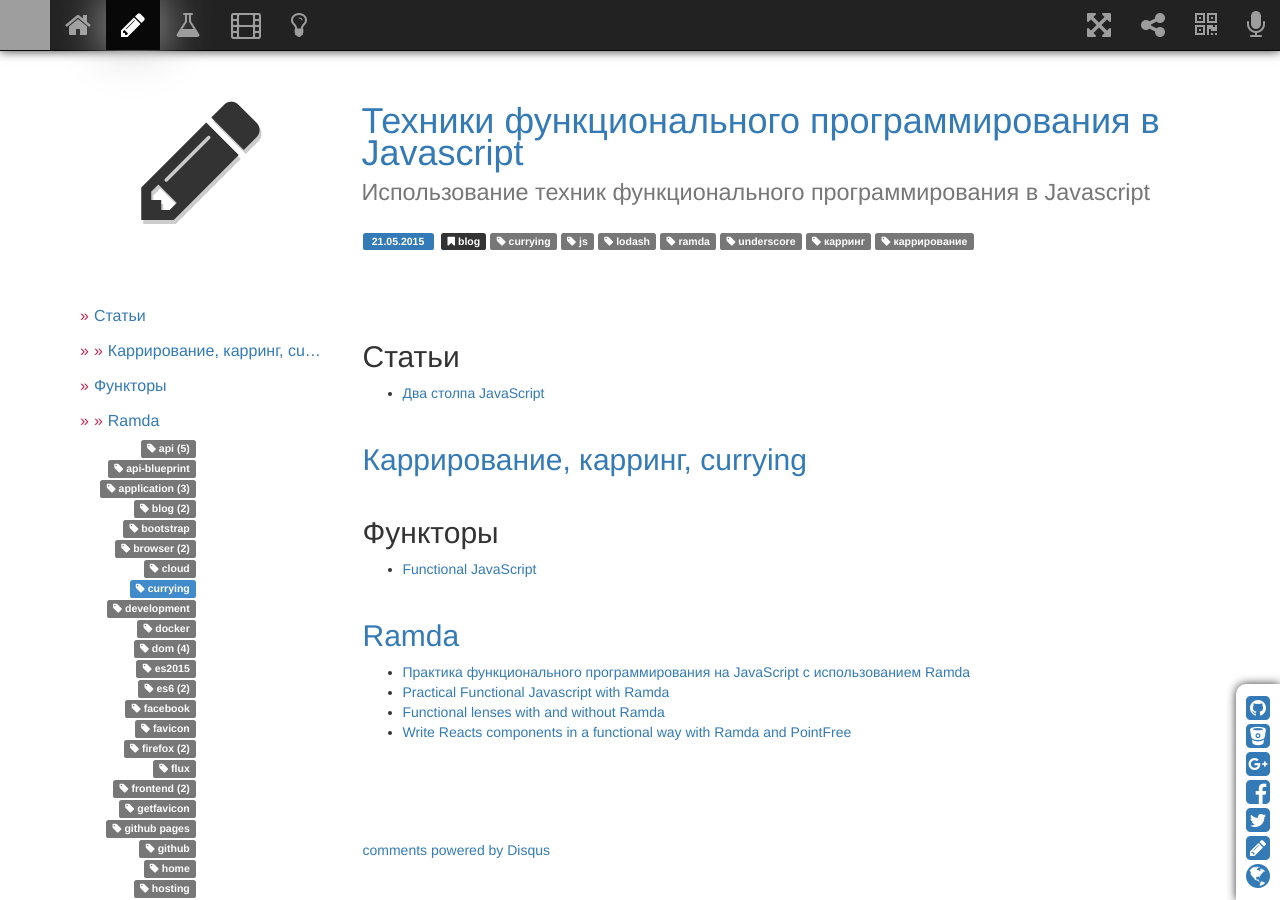
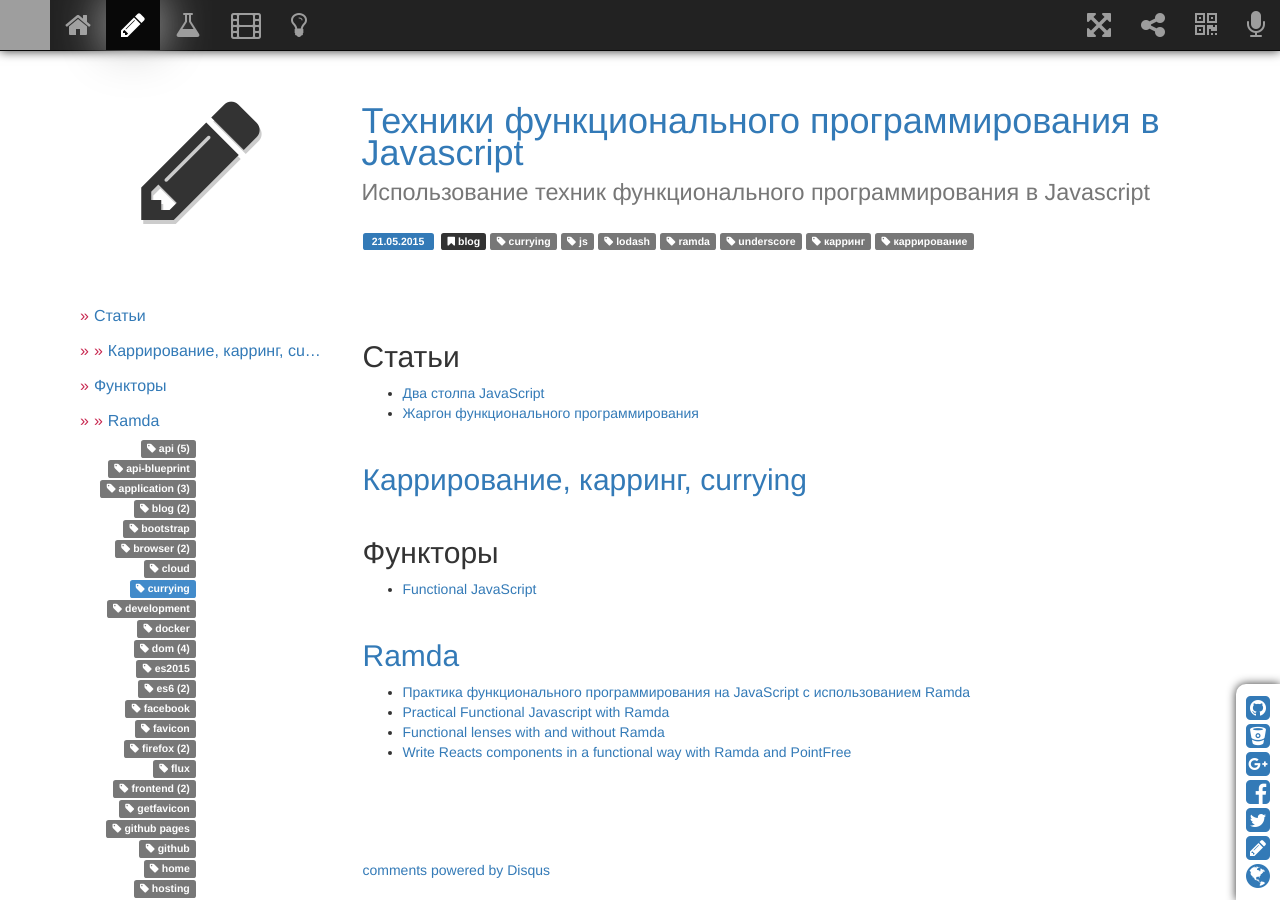
Before and after one commit to sergeymakoveev/sergeymakoveev.github.com, a Jekyll site: the page built from _posts/2015-05-21-js.fp.md, in a window 1280 px wide and 900 px high. Built offline with Jekyll 4.4.1, drawn with Linux system fonts in a browser that asks for light colours; nearby versions of some CDN libraries; comment, search, counter and statistics services are not loaded; grey boxes are pictures that could not be loaded.

Commit message:
обновил контент

```diff
--- a/_posts/2015-05-21-js.fp.md
+++ b/_posts/2015-05-21-js.fp.md
@@ -9,6 +9,7 @@
 
 ## Статьи
 *   [Два столпа JavaScript](http://frontender.info/the-two-pillars-of-javascript-pt-2-functional-programming/)
+*   [Жаргон функционального программирования](https://habrahabr.ru/post/310172/)
 
 ## [Каррирование, карринг, currying](https://ru.wikipedia.org/wiki/%D0%9A%D0%B0%D1%80%D1%80%D0%B8%D1%80%D0%BE%D0%B2%D0%B0%D0%BD%D0%B8%D0%B5)
 
```
Also changed, not shown: _posts/2015-06-18-js.react.md (+1 -0 lines).
